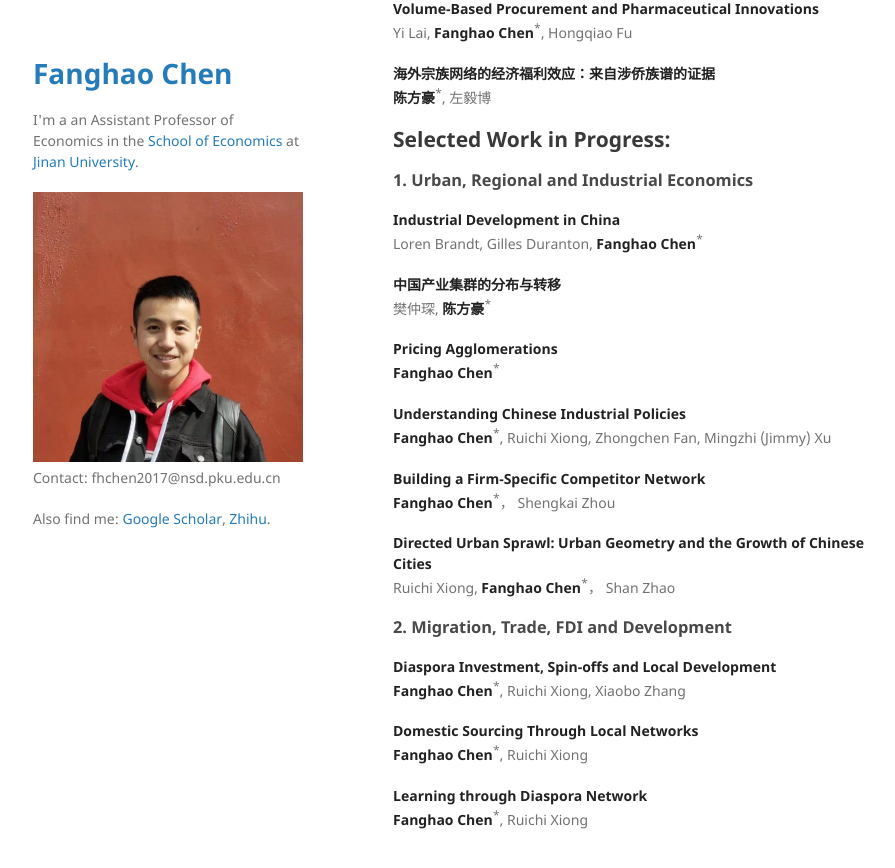
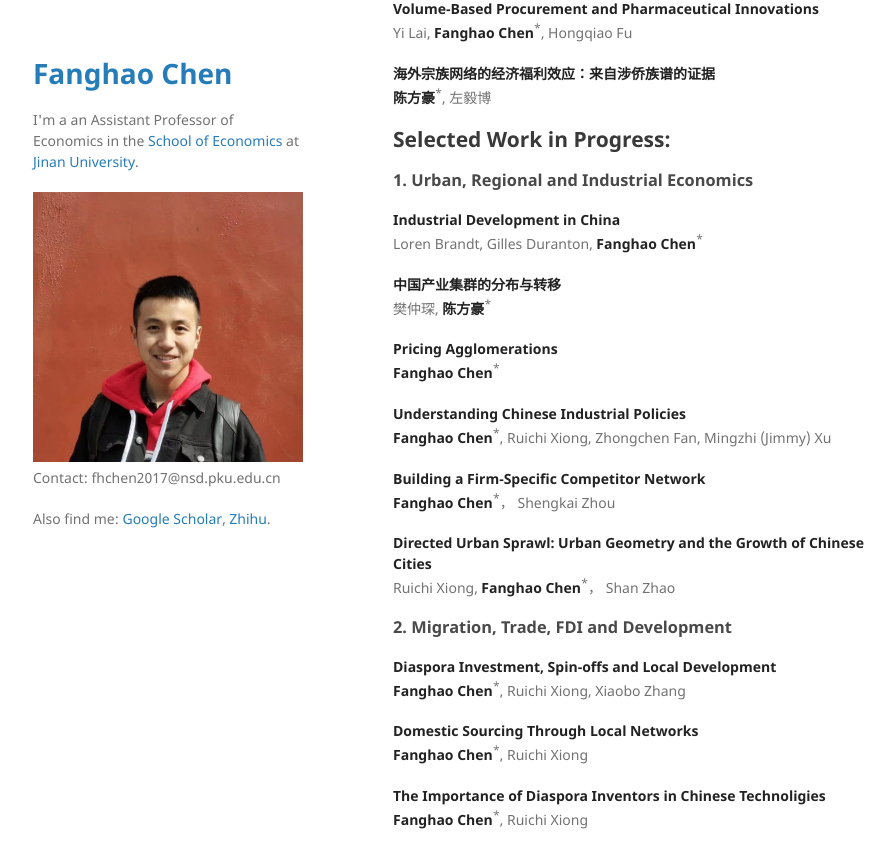
Before and after one commit to FanghaoChen/homepage, a Jekyll site: the page built from research.md, in a window 1280 px wide and 900 px high, scrolled down 740 px. Shown: the top 868 px of the window, without its empty margins (177-1072 px from the left). Built offline with Jekyll 4.4.1, drawn with Linux system fonts in a browser that asks for light colours.

Commit message:
Update research.md

```diff
--- a/research.md
+++ b/research.md
@@ -69,5 +69,5 @@ Ruichi Xiong, **Fanghao Chen**<sup>*</sup>， Shan Zhao
 **Domestic Sourcing Through Local Networks**<br/>
 **Fanghao Chen**<sup>*</sup>, Ruichi Xiong
 
-**Learning through Diaspora Network**<br/>
+**The Importance of Diaspora Inventors in Chinese Technoligies**<br/>
 **Fanghao Chen**<sup>*</sup>, Ruichi Xiong
```
